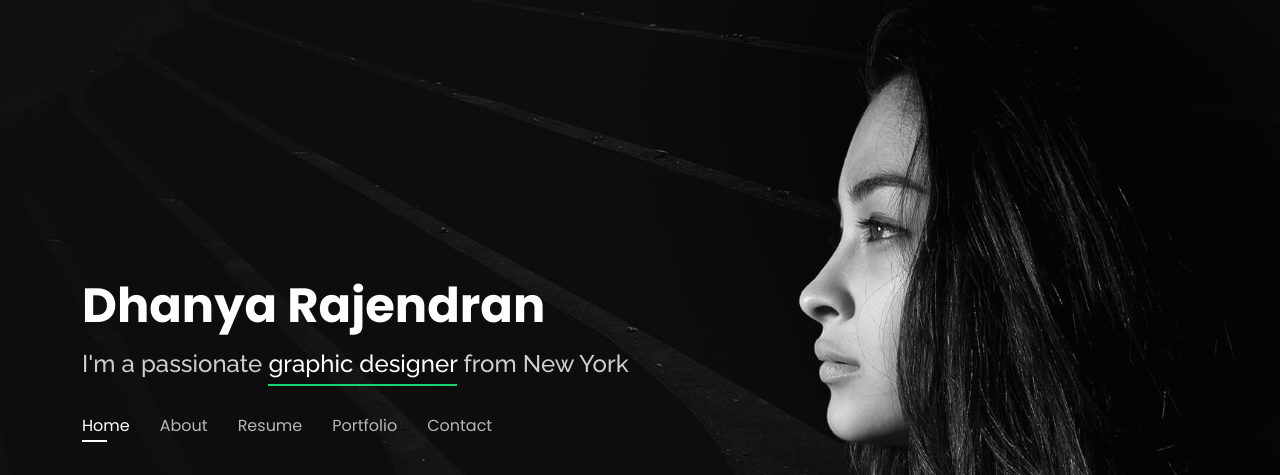
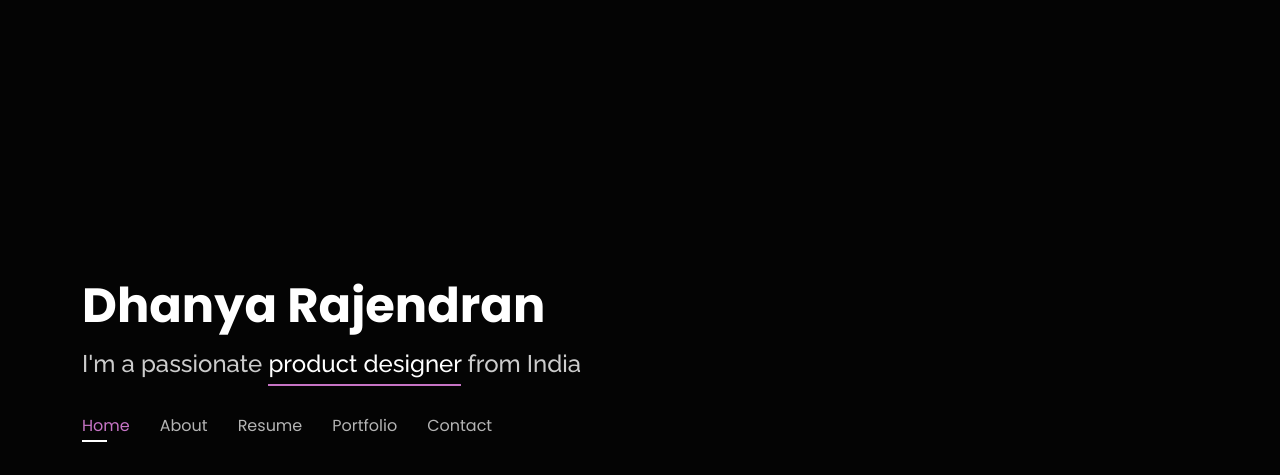
Before and after one commit to dhanyarajendran/dhanyarajendran.github.io, a plain HTML site: page index.html in a window 1280 px wide. Shown: the top 475 px of the page. Drawn offline with nearby package versions, Linux system fonts and the light colour scheme.

Commit message:
"minor updates"

```diff
--- a/assets/css/style.css
+++ b/assets/css/style.css
@@ -20,7 +20,7 @@ body {
 body::before {
   content: "";
   position: fixed;
-  background: #040404 url("../img/bg.jpg") top right no-repeat;
+  background: #040404; /*url("../img/bg.jpg") top right no-repeat;*/
   background-size: cover;
   left: 0;
   right: 0;
@@ -95,7 +95,7 @@ h6 {
 
 #header h2 span {
   color: #fff;
-  border-bottom: 2px solid #18d26e;
+  border-bottom: 2px solid #da80d8e8;
   padding-bottom: 6px;
 }
 
@@ -265,7 +265,7 @@ h6 {
 .navbar .active,
 .navbar .active:focus,
 .navbar li:hover>a {
-  color: #fff;
+  color: #da80d8e8;
 }
 
 /**
--- a/index.html
+++ b/index.html
@@ -47,7 +47,7 @@
       <h1><a href="index.html">Dhanya Rajendran</a></h1>
       <!-- Uncomment below if you prefer to use an image logo -->
       <!-- <a href="index.html" class="mr-auto"><img src="assets/img/logo.png" alt="" class="img-fluid"></a> -->
-      <h2>I'm a passionate <span>graphic designer</span> from New York</h2>
+      <h2>I'm a passionate <span>product designer</span> from India</h2>
 
       <nav id="navbar" class="navbar">
         <ul>
```
